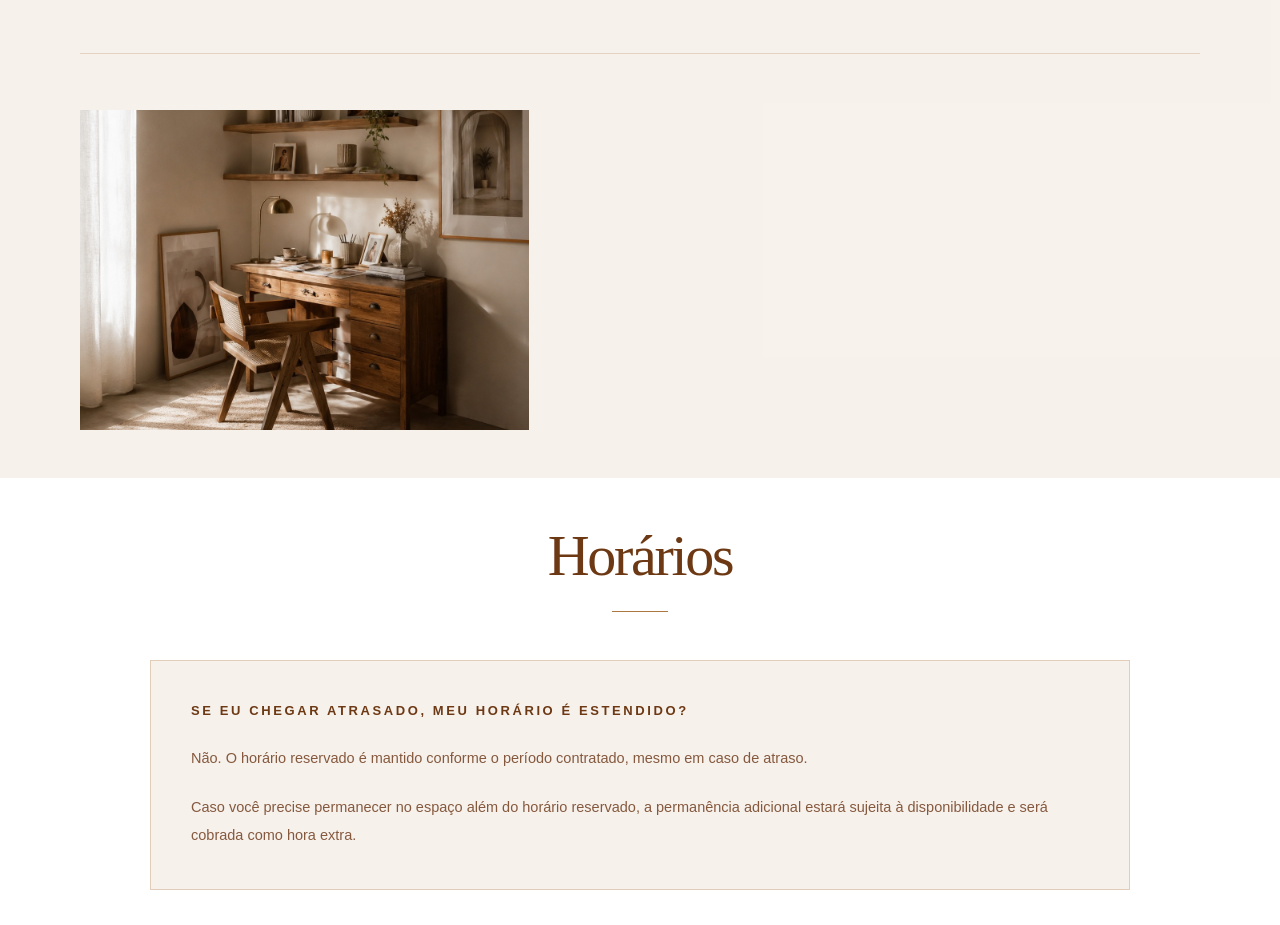
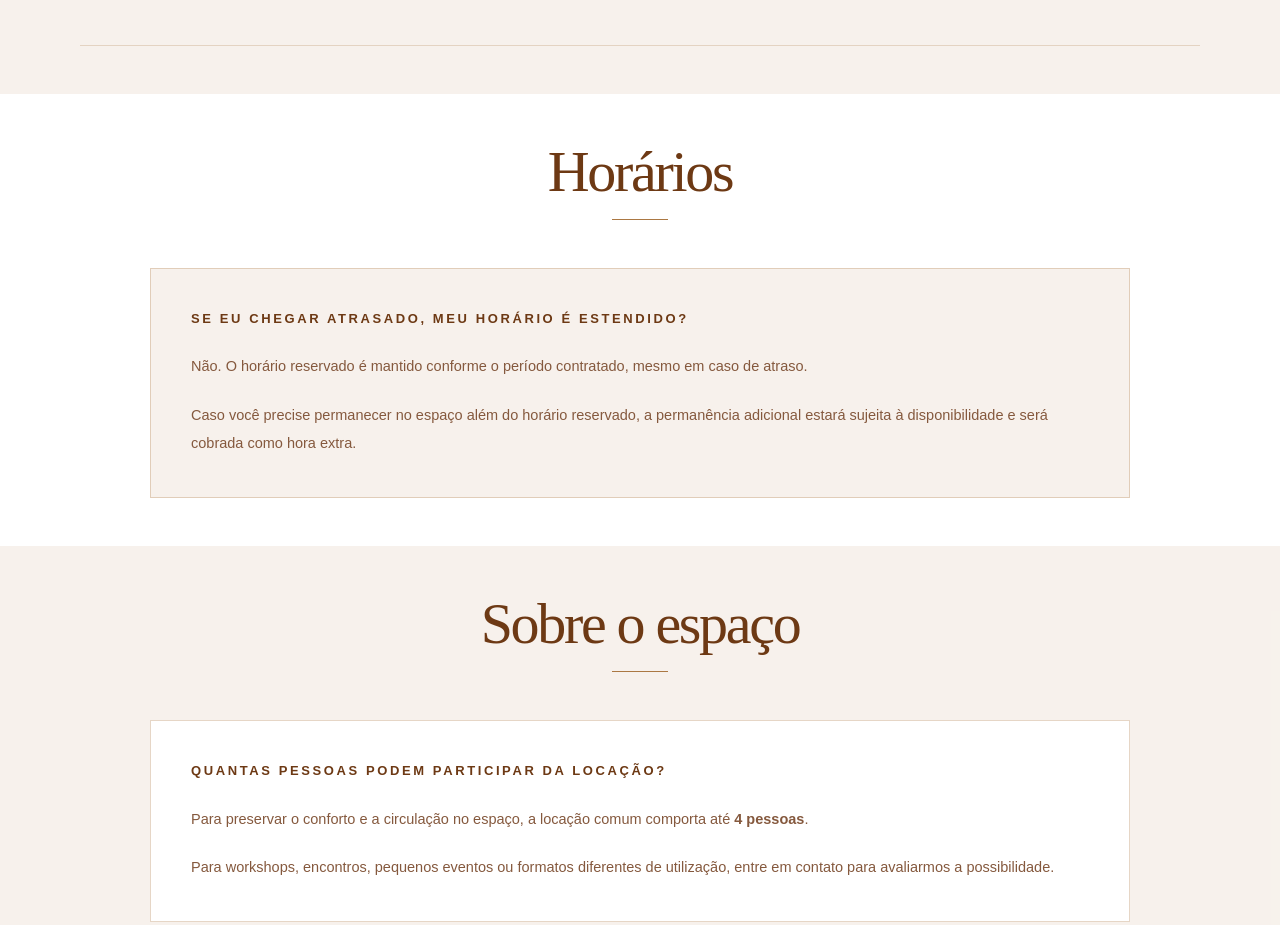
Before and after one commit to NicholasRieger/Studio-Kaffee, a website: page faq.html in a window 1280 px wide. Shown: the part 1930-2855 px from the top of the page. Drawn offline with Linux system fonts and the light colour scheme.

Commit message:
feat: atualiza hero e refina detalhes visuais do site
- Adiciona a nova imagem de hero em assets/imagens/hero-kaffee.jpeg
- Atualiza a Home para usar o novo hero em JPEG
- Substitui o ícone de maleta por um ícone de planta
- Remove a classe text-justify de um parágrafo da Home
- Ajusta espaçamentos dos separadores no FAQ
- Reduz margens superiores de mt-6 para mt-4 em diferentes seções
- Remove o bloco “Reserva confirmada” do FAQ
- Remove a imagem associada a esse bloco
- Refina a composição visual e o espaçamento geral da página FAQ

```diff
--- a/faq.html
+++ b/faq.html
@@ -239,7 +239,7 @@
               Reserva e pagamento
             </h2>
 
-            <div class="mx-auto mt-6 h-px w-14 bg-kaffee-caramel"></div>
+            <div class="mx-auto mt-4 h-px w-14 bg-kaffee-caramel"></div>
           </div>
 
           <!-- Como funciona a reserva -->
@@ -316,19 +316,6 @@
               </p>
             </div>
           </article>
-
-          <!-- Reserva confirmada -->
-          <article
-            class="grid items-center gap-10 pt-14 md:grid-cols-[0.85fr_1.15fr] md:gap-16"
-          >
-            <figure class="overflow-hidden bg-kaffee-caramel/10">
-              <img
-                src="./assets/imagens/faq/faq-estacionamento.jpg"
-                alt="Ambiente do Studio Kaffee"
-                class="h-[260px] w-full object-cover md:h-[320px]"
-              />
-            </figure>
-          </article>
         </div>
       </section>
 
@@ -342,7 +329,7 @@
               Horários
             </h2>
 
-            <div class="mx-auto mt-6 h-px w-14 bg-kaffee-caramel"></div>
+            <div class="mx-auto mt-4 h-px w-14 bg-kaffee-caramel"></div>
           </div>
 
           <article
@@ -384,7 +371,7 @@
               Sobre o espaço
             </h2>
 
-            <div class="mx-auto mt-6 h-px w-14 bg-kaffee-caramel"></div>
+            <div class="mx-auto mt-4 h-px w-14 bg-kaffee-caramel"></div>
           </div>
 
           <div class="space-y-6">
@@ -499,7 +486,7 @@
               Cuidados com o espaço
             </h2>
 
-            <div class="mx-auto mt-6 h-px w-14 bg-kaffee-caramel"></div>
+            <div class="mx-auto mt-4 h-px w-14 bg-kaffee-caramel"></div>
           </div>
 
           <div class="space-y-6">
```
Also changed, not shown: index.html (+3 -3 lines), 1 other file.
